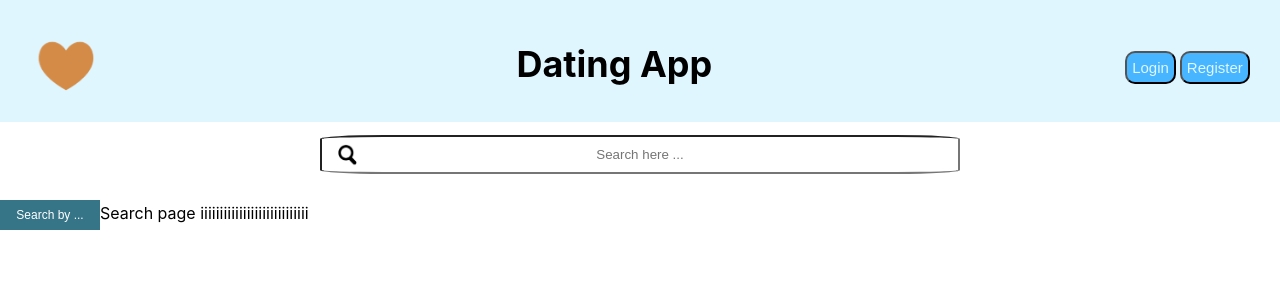
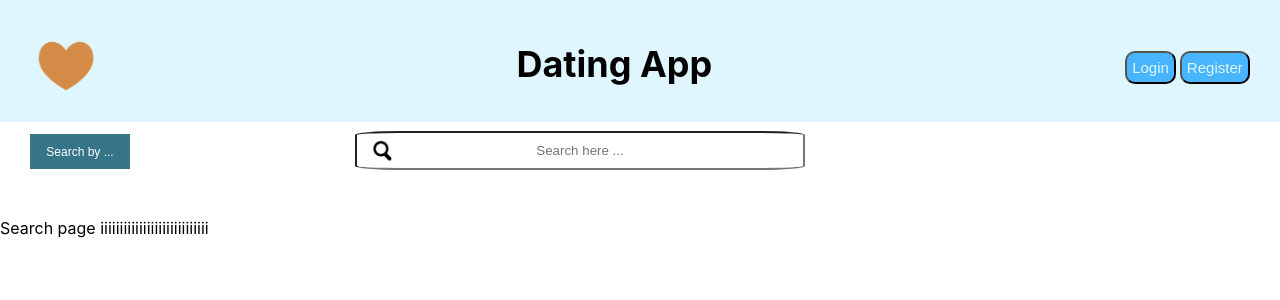
Before and after one commit to HseinKt/datingapp, a React (Create React App) app in the folder front_end/: page / in a window 1280 px wide. Shown: the top 300 px of the page. Built offline with nearby package versions, Linux system fonts and the light colour scheme.

Commit message:
added dropdown and search input in the same div

```diff
--- a/front_end/src/components/search_page/search_input/index.js
+++ b/front_end/src/components/search_page/search_input/index.js
@@ -1,8 +1,7 @@
-
 const SearchInput = (props) => {
 
     return (
-        <div>
+        <div >
             <form onSubmit={props.handleSubmit} className="searchBar">
                 <input
                     type="text"
--- a/front_end/src/index.css
+++ b/front_end/src/index.css
@@ -147,7 +147,7 @@ a:hover {
 }
 .login:hover {
   color: black;
-  background-color: var(--light_blue);
+  background-color: var(--orange);
 }
 .register:hover {
   color: var(--light_blue);
@@ -156,6 +156,18 @@ a:hover {
 .login:active,
 .register:active {
   border: 0px;
+}
+
+/* Search */
+.search-container {
+  display: flex;
+  flex-direction: row;
+  justify-content: flex-start;
+  padding-left: 30px;
+  margin-bottom: 30px;
+}
+.search {
+  width: 900px;
 }
 
 /* Search input */
@@ -188,7 +200,8 @@ a:hover {
   padding-left: 1%;
   padding-right: 1%;
   width: 100px;
-  height: 30px;
+  height: 35px;
+  margin-top: 12%;
 }
 .dropdown {
   position: relative;
--- a/front_end/src/pages/search_page/index.js
+++ b/front_end/src/pages/search_page/index.js
@@ -19,8 +19,15 @@ const SearchPage = () => {
     return (
         <div>
             <Header />
-            <SearchInput value={value} handleChange={handleChange} handleSubmit={handleSubmit}/>
-            <Dropdown />
+            <div className="search-container">
+                <div className="search-dropdown">
+                    <Dropdown />
+                </div>
+                <div className="search">
+                    <SearchInput value={value} handleChange={handleChange} handleSubmit={handleSubmit} />
+                </div>
+            </div>
+
             Search page iiiiiiiiiiiiiiiiiiiiiiiiiiii
         </div>
      );
```
